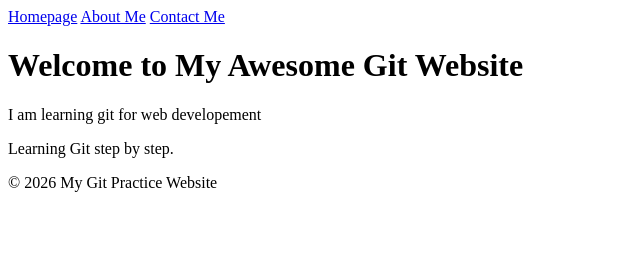
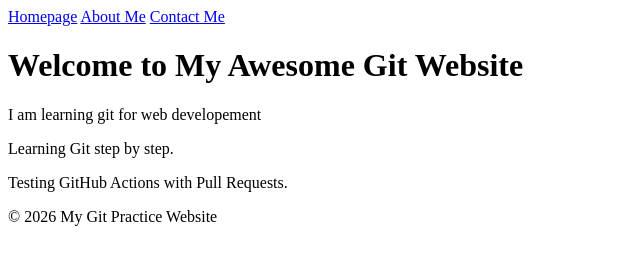
Before and after one commit to vijolouis01/git-practice, a plain HTML site: page index.html in a window 1280 px wide. Shown: the whole page, without its empty margins (0-640 px from the left). Drawn offline with Linux system fonts and the light colour scheme.

Commit message:
Test ci with pull request

```diff
--- a/index.html
+++ b/index.html
@@ -14,6 +14,7 @@
     <h1>Welcome to My Awesome Git Website</h1>
     <p>I am learning git for web developement</p>
     <p>Learning Git step by step.</p>
+    <p>Testing GitHub Actions with Pull Requests.</p>
     <footer>
         <p>&copy; 2026 My Git Practice Website</p>
     </footer>
```
